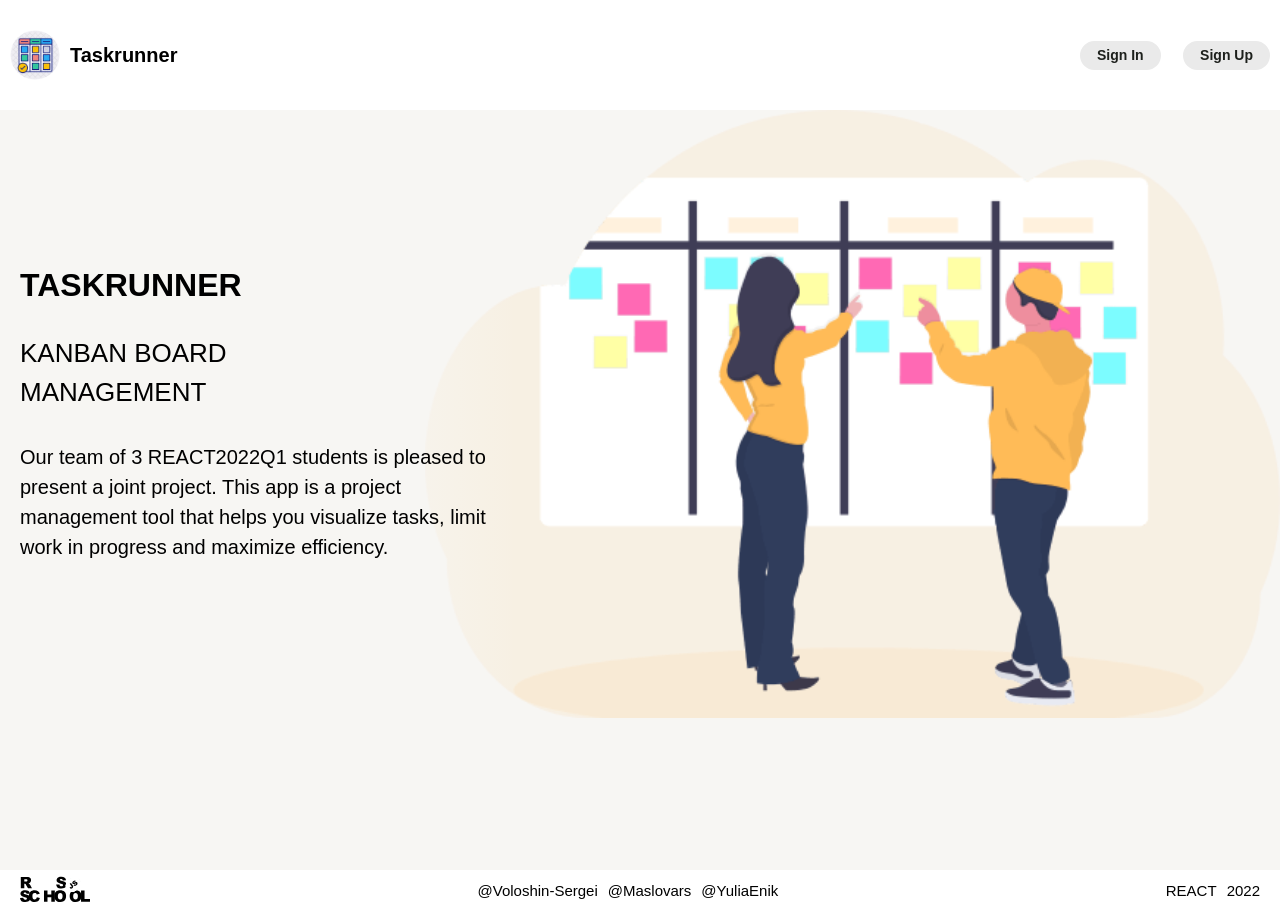
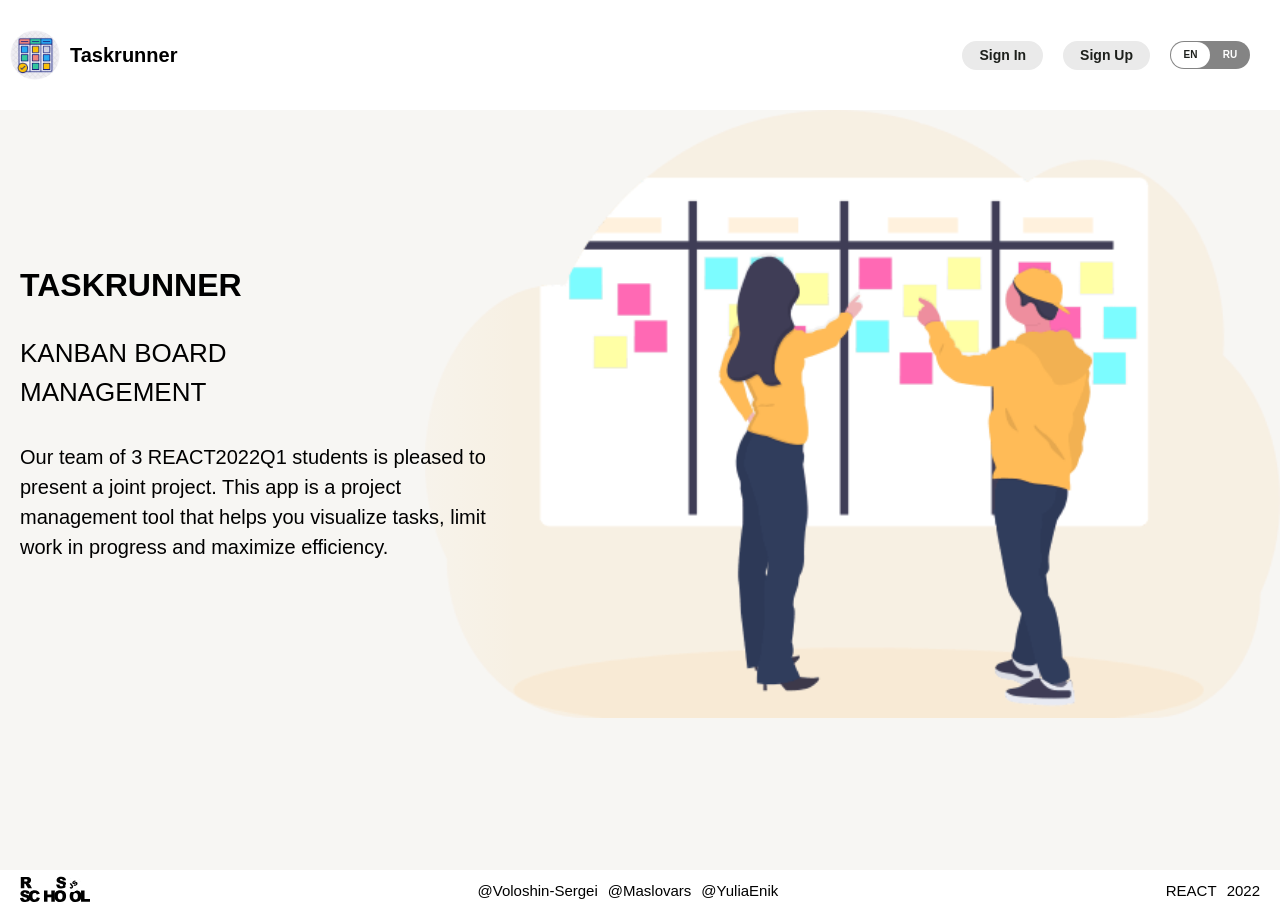
Before and after one commit to Maslovars/project-management-app, a Next.js app: page / in a window 1280 px wide. Built offline with nearby package versions, Linux system fonts and the light colour scheme; a web font is replaced by a local one.

Commit message:
feat: #23 add language toggler

```diff
--- a/components/Header/Header.styled.ts
+++ b/components/Header/Header.styled.ts
@@ -33,9 +33,8 @@ export const MainLogoImg = styled(Image)`
   border-radius: 50%;
 `;
 
-export const BtnWrapper = styled.div`
+export const BtnGroup = styled.div`
   display: flex;
   justify-content: space-between;
   align-items: center;
-  width: 19rem;
 `;
--- a/components/Header/Header.tsx
+++ b/components/Header/Header.tsx
@@ -1,4 +1,5 @@
 import {
+  BtnGroup,
   LogoHeader,
   LogoWrapper,
   MainHeader,
@@ -6,6 +7,7 @@ import {
   MainLogoImg,
 } from './Header.styled';
 import HeaderButtons from './HeaderButtons/HeaderButtons';
+import LangToggler from './LangToggler/LangToggler';
 
 const Header: React.FC = () => {
   return (
@@ -15,7 +17,10 @@ const Header: React.FC = () => {
           <MainLogoImg src="/img/MainLogo.png" width={50} height={50} alt="Main logo" />
           <LogoHeader>Taskrunner</LogoHeader>
         </LogoWrapper>
-        <HeaderButtons />
+        <BtnGroup>
+          <HeaderButtons />
+          <LangToggler />
+        </BtnGroup>
       </MainHeaderWrapper>
     </MainHeader>
   );
--- a/components/Header/HeaderButtons/HeaderButtons.styled.ts
+++ b/components/Header/HeaderButtons/HeaderButtons.styled.ts
@@ -7,5 +7,5 @@ export const BtnWrapper = styled.div`
   display: flex;
   justify-content: space-between;
   align-items: center;
-  width: 19rem;
+  gap: 2rem;
 `;
--- a/components/Header/HeaderButtons/HeaderButtons.tsx
+++ b/components/Header/HeaderButtons/HeaderButtons.tsx
@@ -1,6 +1,10 @@
 import { RoundedButton } from '@/components/common/RoundedButton';
 import { BtnWrapper } from './HeaderButtons.styled';
-const HeaderButtons: React.FC = () => {
+
+const HeaderButtons: React.FC | any = () => {
+  const loggedIn = false;
+
+  if (!loggedIn) {
     return (
       <BtnWrapper>
         <RoundedButton variant="small" typeBtn="otherBtn">
@@ -11,6 +15,23 @@ const HeaderButtons: React.FC = () => {
         </RoundedButton>
       </BtnWrapper>
     );
+  }
+
+  if (loggedIn) {
+    return (
+      <BtnWrapper>
+        <RoundedButton variant="small" typeBtn="otherBtn">
+          Create New Board
+        </RoundedButton>
+        <RoundedButton variant="small" typeBtn="otherBtn">
+          Edit Profile
+        </RoundedButton>
+        <RoundedButton variant="small" typeBtn="otherBtn">
+          Sign Out
+        </RoundedButton>
+      </BtnWrapper>
+    );
+  }
 };
 
 export default HeaderButtons;
--- /dev/null
+++ b/components/Header/LangToggler/LangToggler.module.css
@@ -0,0 +1,96 @@
+.checkbox {
+    display: inline-block;
+    height: 2.8rem;
+    line-height: 2.8rem;
+    margin: 0 2rem;
+    position: relative;
+    font-size: 1.4rem;
+    font-weight: 700;
+    user-select: none;
+}
+
+.checkbox .checkboxSwitch {
+    display: inline-block;
+    height: 2.8rem;
+    width: 8rem;
+    box-sizing: border-box;
+    position: relative;
+    border-radius: 2rem;
+    background: #848484;
+    transition: background-color 0.3s cubic-bezier(0, 1, 0.5, 1);
+}
+
+.checkbox .checkboxSwitch:before {
+    content: attr(data-label-ru);
+    display: inline-block;
+    box-sizing: border-box;
+    width: 4rem;
+    padding: 0 1.2rem;
+    position: absolute;
+    top: 0;
+    left: 4rem;
+    text-transform: uppercase;
+    text-align: center;
+    color: white;
+    font-size: 1rem;
+    line-height: 2.8rem;
+}
+
+.checkbox .checkboxSwitch:after {
+    content: attr(data-label-en);
+    display: inline-block;
+    box-sizing: border-box;
+    width: 3.9rem;
+    border-radius: 2rem;
+    position: absolute;
+    top: 0.1rem;
+    left: 0.1rem;
+    z-index: 5;
+    text-transform: uppercase;
+    text-align: center;
+    background: white;
+    line-height: 2.6rem;
+    font-weight: 700;
+    font-size: 1rem;
+    color: #1d201c;
+    transition: transform 0.3s cubic-bezier(0, 1, 0.5, 1);
+}
+
+.checkbox input[type="checkbox"] {
+    display: block;
+    width: 0;
+    height: 0;
+    position: absolute;
+    z-index: -1;
+    opacity: 0;
+}
+
+.checkbox input[type="checkbox"]:checked+.checkboxSwitch {
+    background-color: #848484;
+}
+
+.checkbox input[type="checkbox"]:checked+.checkboxSwitch:before {
+    content: attr(data-label-en);
+    left: 0;
+}
+
+.checkbox input[type="checkbox"]:checked+.checkboxSwitch:after {
+    content: attr(data-label-ru);
+    color: #1d201c;
+    transform: translate3d(3.9rem, 0, 0);
+}
+
+/* Hover */
+.checkbox input[type="checkbox"]:not(:disabled)+.checkboxSwitch:hover {
+    cursor: pointer;
+}
+
+.checkbox input[type="checkbox"]:not(:disabled)+.checkboxSwitch:hover:after {
+    box-shadow: 0 0.4rem 0.4rem rgba(0, 0, 0, 0.4);
+}
+
+/* Disabled */
+.checkbox input[type=checkbox]:disabled+.checkboxSwitch {
+    opacity: 0.6;
+    filter: grayscale(50%);
+}
--- /dev/null
+++ b/components/Header/LangToggler/LangToggler.tsx
@@ -0,0 +1,13 @@
+// import { CheckBox, CheckBoxLabel, CheckBoxWrapper } from "./LangToggler.styled";
+import styles from './LangToggler.module.css';
+
+const LangToggler: React.FC = () => {
+  return (
+    <label className={styles.checkbox}>
+      <input type="checkbox" />
+      <span className={styles.checkboxSwitch} data-label-en="EN" data-label-ru="RU"></span>
+    </label>
+  );
+};
+
+export default LangToggler;
```
Also changed, not shown: components/Header/LangToggler/LangToggler.styled.ts (added, +49 -0 lines). Lines whose indentation alone changed are shown as unchanged.
